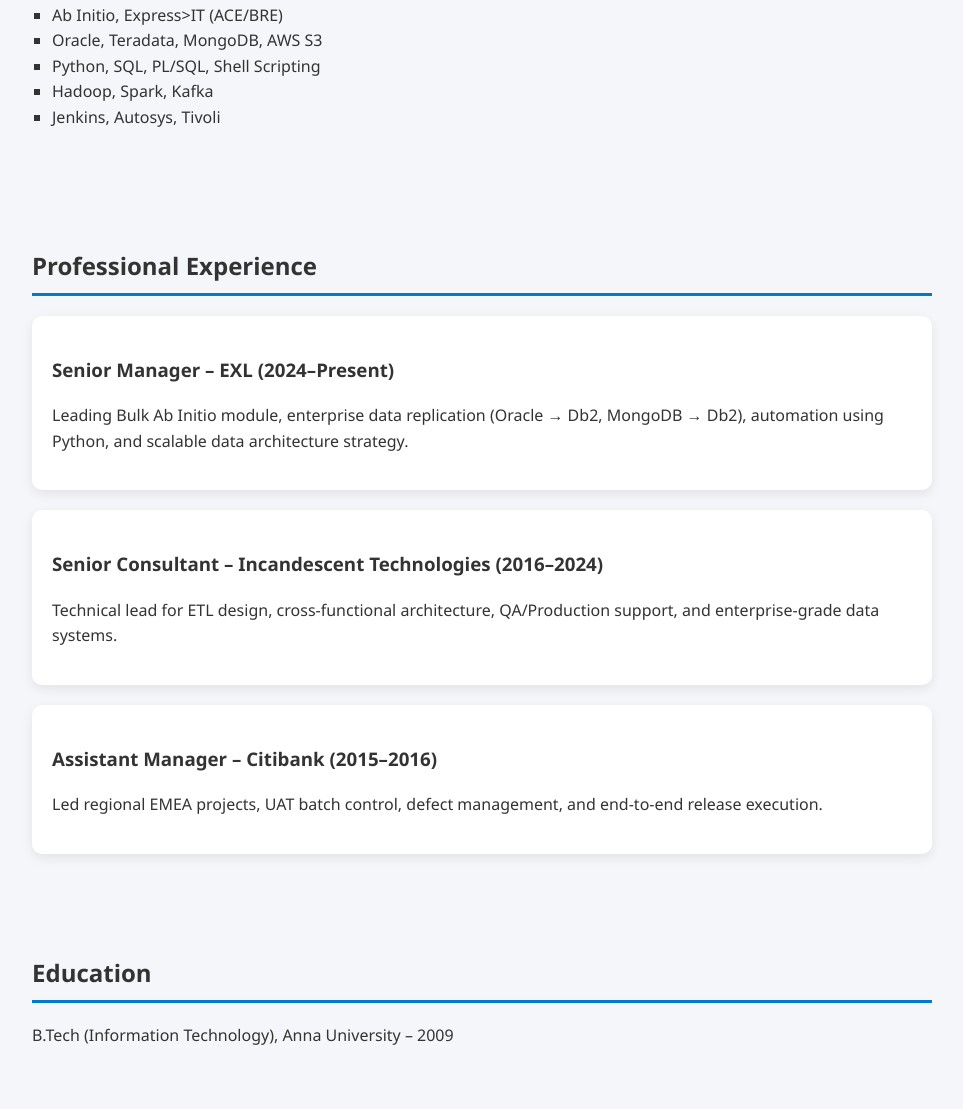
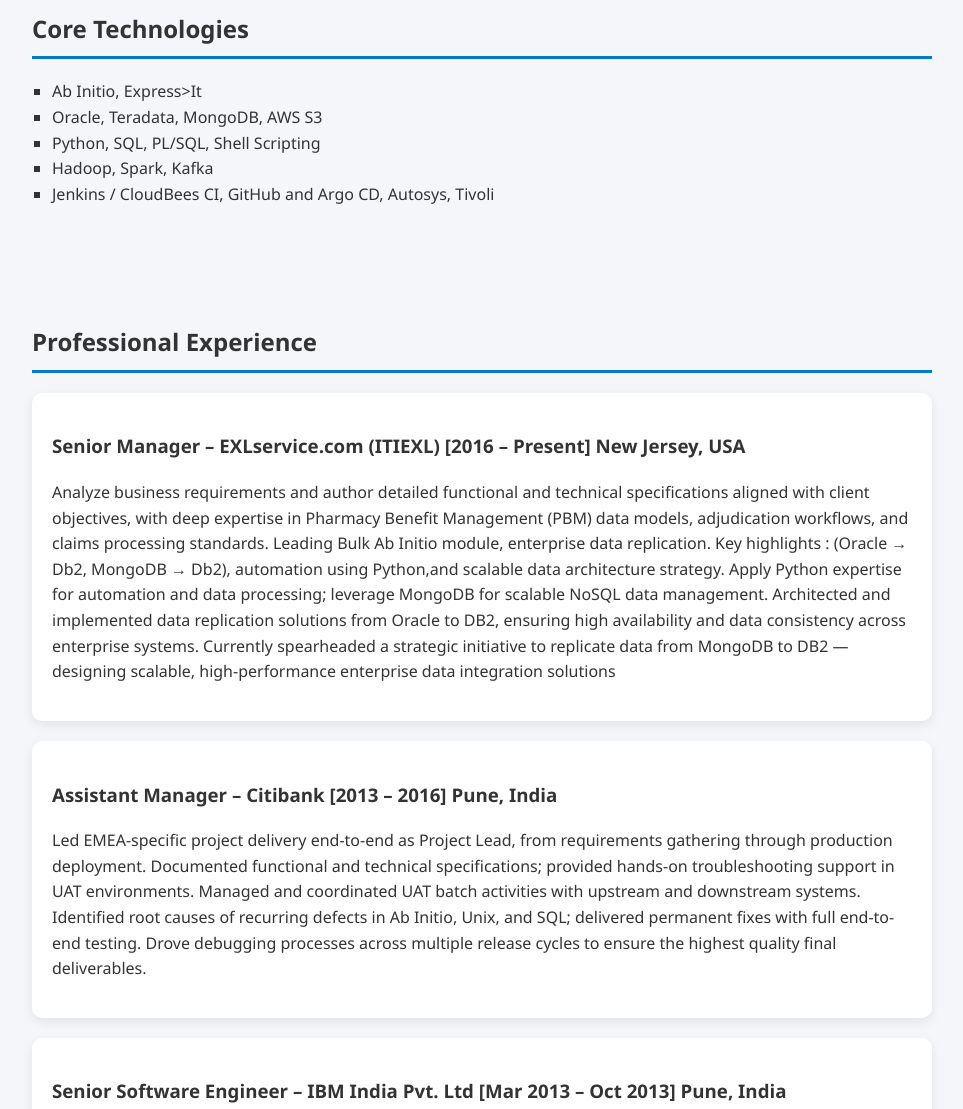
Before and after one commit to Rajkumar-Selvaraj-Py/rajkumar-portfolio, a plain HTML site: page index.html in a window 1280 px wide. Shown: the part 1100-2209 px from the top of the page, without its empty margins (158-1121 px from the left). Drawn offline with nearby package versions, Linux system fonts and the light colour scheme.

Commit message:
Revise experience and skills in index.html
Updated professional experience and skills sections to reflect recent changes and added details about roles and responsibilities.

```diff
--- a/index.html
+++ b/index.html
@@ -11,17 +11,18 @@
 
 <header>
     <h1>Rajkumar Selvaraj</h1>
-    <p class="subtitle">Senior Manager | Data Engineering | ETL | Cloud | AI</p>
+    <p class="subtitle">Senior Manager | Data Engineering & ETL Architecture| ETL | Cloud | AI</p>
     <p>📍 New Jersey, USA | 📧 Rajkumar.Selvaraj@exlservice.com</p>
 </header>
 
 <section class="about">
     <h2>About Me</h2>
     <p>
-        Experienced ETL Senior Manager with 15+ years in Data Warehousing,
-        Big Data, Cloud Architecture and AI-driven analytics.
-        Passionate about building scalable enterprise data solutions
-        that drive measurable business impact.
+        Experienced ETL Senior Manager with 16 years of expertise in designing and delivering large-scale data warehousing,
+        ETL pipelines, and cloud-native analytics solutions across banking, finance, retail, and healthcare verticals.
+        Proven track record in leading cross-functional teams, architecting scalable data platforms,
+        and bridging traditional ETL expertise with modern AI, cloud, and ETL/data warehousing technologies to enable transformative business outcomes.
+        Passionate about building scalable enterprise data solutions that drive measurable business impact.
     </p>
 </section>
 
@@ -35,11 +36,11 @@
 <section>
     <h2>Core Technologies</h2>
     <ul class="tech-list">
-        <li>Ab Initio, Express>IT (ACE/BRE)</li>
+        <li>Ab Initio, Express>It</li>
         <li>Oracle, Teradata, MongoDB, AWS S3</li>
         <li>Python, SQL, PL/SQL, Shell Scripting</li>
         <li>Hadoop, Spark, Kafka</li>
-        <li>Jenkins, Autosys, Tivoli</li>
+        <li>Jenkins / CloudBees CI, GitHub and Argo CD, Autosys, Tivoli</li>
     </ul>
 </section>
 
@@ -47,27 +48,53 @@
     <h2>Professional Experience</h2>
 
     <div class="job">
-        <h3>Senior Manager – EXL (2024–Present)</h3>
+        <h3>Senior Manager – EXLservice.com (ITIEXL) [2016 – Present] New Jersey, USA</h3>
         <p>
-            Leading Bulk Ab Initio module, enterprise data replication
-            (Oracle → Db2, MongoDB → Db2), automation using Python,
-            and scalable data architecture strategy.
+            Analyze business requirements and author detailed functional and technical specifications aligned with client objectives,
+            with deep expertise in Pharmacy Benefit Management (PBM) data models, adjudication workflows, and claims processing standards.
+            Leading Bulk Ab Initio module, enterprise data replication.
+            Key highlights : (Oracle → Db2, MongoDB → Db2), automation using Python,and scalable data architecture strategy.
+            Apply Python expertise for automation and data processing; leverage MongoDB for scalable NoSQL data management.
+            Architected and implemented data replication solutions from Oracle to DB2, ensuring high availability and data consistency across enterprise systems.
+            Currently spearheaded a strategic initiative to replicate data from MongoDB to DB2 — designing scalable, high-performance enterprise data integration solutions
+
         </p>
     </div>
 
     <div class="job">
-        <h3>Senior Consultant – Incandescent Technologies (2016–2024)</h3>
+        <h3>Assistant Manager – Citibank [2013 – 2016] Pune, India</h3>
         <p>
-            Technical lead for ETL design, cross-functional architecture,
-            QA/Production support, and enterprise-grade data systems.
+            Led EMEA-specific project delivery end-to-end as Project Lead, from requirements gathering through production deployment.
+            Documented functional and technical specifications; provided hands-on troubleshooting support in UAT environments.
+            Managed and coordinated UAT batch activities with upstream and downstream systems.
+            Identified root causes of recurring defects in Ab Initio, Unix, and SQL; delivered permanent fixes with full end-to-end testing.
+            Drove debugging processes across multiple release cycles to ensure the highest quality final deliverables.
+
         </p>
     </div>
 
     <div class="job">
-        <h3>Assistant Manager – Citibank (2015–2016)</h3>
+        <h3>Senior Software Engineer – IBM India Pvt. Ltd [Mar 2013 – Oct 2013] Pune, India</h3>
         <p>
-            Led regional EMEA projects, UAT batch control,
-            defect management, and end-to-end release execution.
+            Created Application Interface Documents (AIDs), verified client performance files, and identified workflow and system improvements.
+            Analyzed and resolved code defects in Ab Initio graphs and Unix scripts; provided production support for IM applications.
+            Troubleshooted and optimized long-running production jobs; delivered permanent fixes for frequently occurring errors.
+            Executed Teradata upgrade from version 13 to version 14, including end-to-end planning, sizing, and COB testing coordination.
+
+
+        </p>
+    </div>
+
+    <div class="job">
+        <h3>Project Engineer – Wipro Technologies [Apr 2010 – Feb 2013] Pune, India</h3>
+        <p>
+            Authored Business Requirements Documents (BRDs), Mapping Design Documents (MDDs), functional specifications, and project plans.
+            Developed Ab Initio graphs, Unix scripts, and SQL stored procedures to specification.
+            Engaged directly with clients to gather and document business requirements; designed and developed graphs for new source systems.
+            Led performance optimization of Ab Initio graphs and successfully executed a Unix SOLARIS-to-AIX platform migration.
+            Led Oracle 9i-to-Oracle 10g upgrade and provided SIT support throughout the migration lifecycle.
+
+
         </p>
     </div>
 
```
